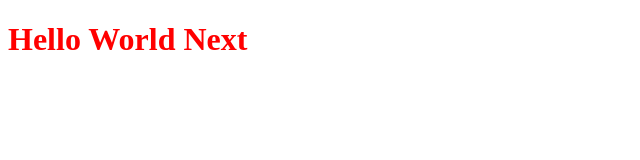
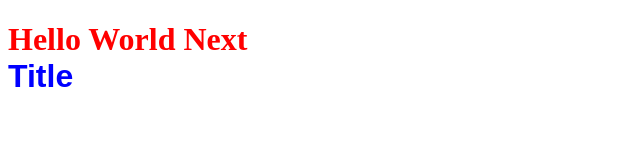
Before and after one commit to PedroMakengo/ignews, a Next.js app: page / in a window 1280 px wide. Shown: the top 160 px of the page, without its empty margins (0-640 px from the left). Built offline with nearby package versions, Linux system fonts and the light colour scheme.

Commit message:
Configurando fonte externa

```diff
--- /dev/null
+++ b/src/pages/_document.tsx
@@ -0,0 +1,20 @@
+import Document, { Html, Head, Main, NextScript } from 'next/document';
+
+export default class MyDocuments extends Document {
+  render() {
+    return (
+      <Html>
+        <Head>
+          <link rel="preconnect" href="httpss://fonts.gstatic.com" />
+          <link rel="stylesheet" href="https://fonts.googleapis.com/css2?family=Roboto:wght@400;700;900&display=swap" />
+
+          <title>ig.news</title>
+        </Head>
+        <body>
+          <Main />
+          <NextScript />
+        </body>
+      </Html>
+    );
+  }
+}
--- a/src/pages/index.tsx
+++ b/src/pages/index.tsx
@@ -2,6 +2,9 @@
 
 export default function Home() {
   return (
-    <h1 className={styled.title}>Hello World Next</h1>
+    <h1 className={styled.title}>
+      Hello World Next
+      <span>Title</span>
+    </h1>
   )
 }
--- a/src/styles/home.module.scss
+++ b/src/styles/home.module.scss
@@ -1,3 +1,9 @@
 .title {
   color: red;
+
+  span {
+    font-family: Arial;
+    display: block;
+    color: blue;
+  }
 }
```
